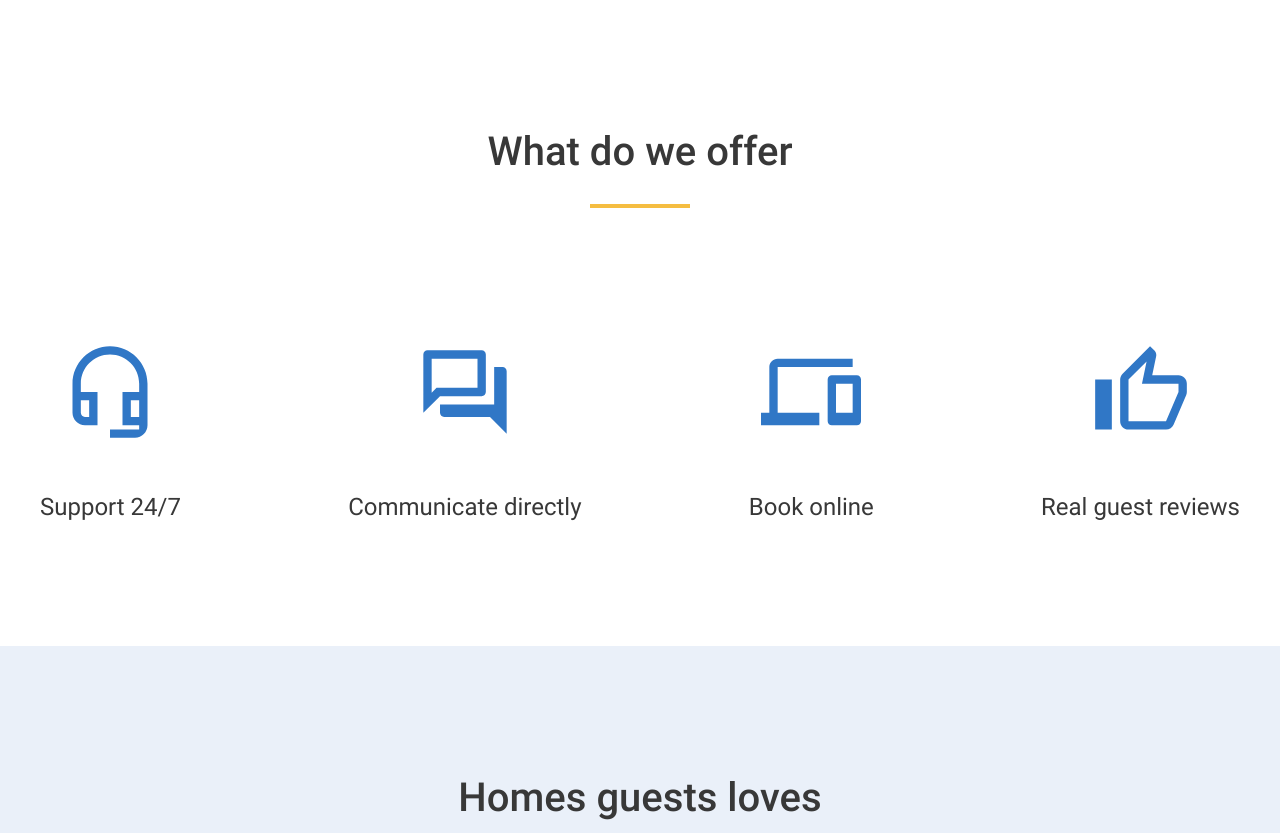
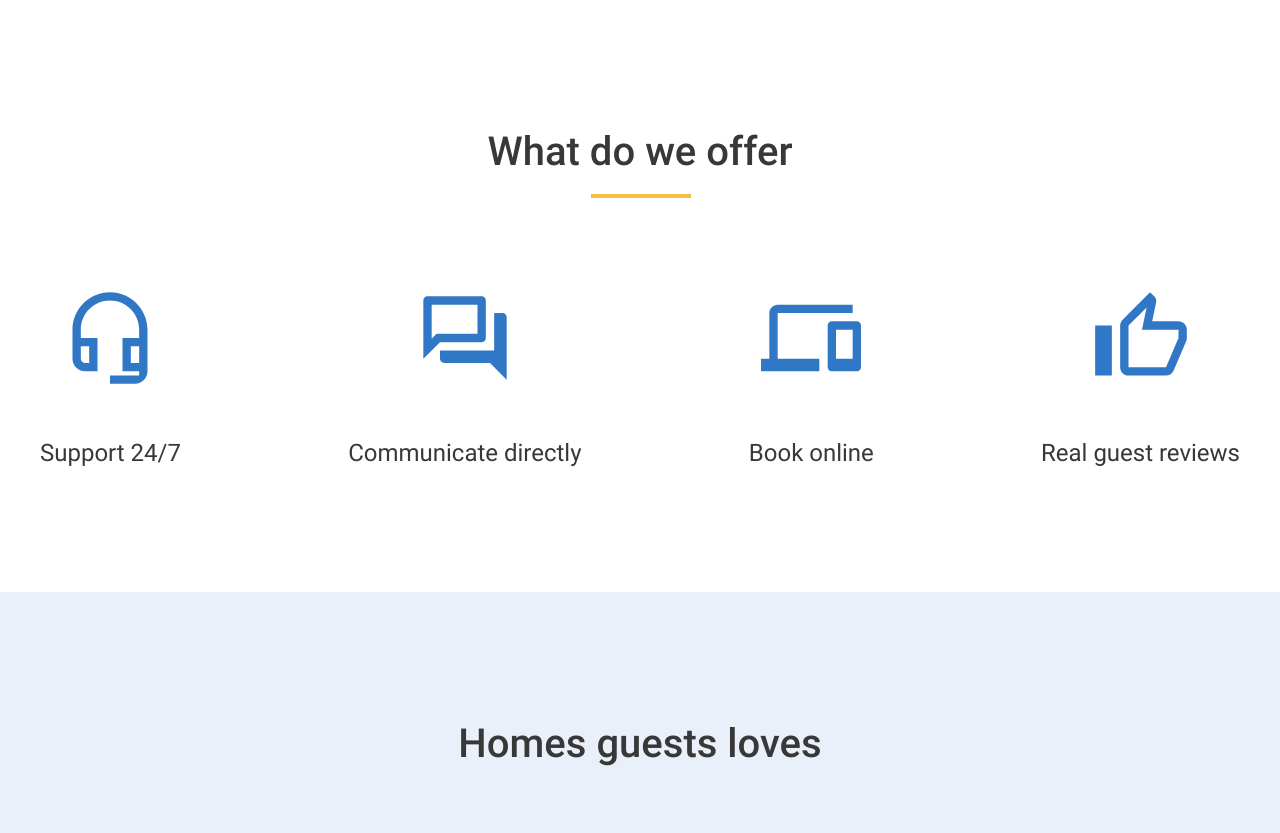
Before and after one commit to DaryaKamissarava3/if-html, a website: page index.html in a window 1280 px wide. Shown: the part 800-1633 px from the top of the page. Drawn offline with Linux system fonts and the light colour scheme.

Commit message:
change position on absolute for h2

```diff
--- a/index.html
+++ b/index.html
@@ -68,7 +68,7 @@
 <section class="section">
   <div class="container">
     <div class="section-header">
-      <h3 class="section-subtitle underline">What do we offer</h3>
+      <h2 class="section-subtitle underline">What do we offer</h2>
     </div>
     <div class="icon">
       <div class="icon-item col-6 col-s-12">
@@ -118,7 +118,7 @@
 <section class="section section--blue">
   <div class="container">
     <div class="section-header">
-      <h3 class="section-subtitle">Homes guests loves</h3>
+      <h2 class="section-subtitle">Homes guests loves</h2>
     </div>
     <div class="card">
       <div class="card-item desktop-show col-s-6">
--- a/styles/style.css
+++ b/styles/style.css
@@ -238,15 +238,18 @@ input::placeholder {
   font-size: 40px;
   font-weight: 500;
   color: #383838;
+  position: relative;
 }
 
 .section-subtitle.underline::after {
   content: "";
-  display: flex;
   width: 100px;
   height: 4px;
-  margin: 20px auto 30px;
   background-color: #F5BD41;
+  position: absolute;
+  top: 115%;
+  left: 46%;
+  z-index: 2;
 }
 
 /*ICONS========
```
